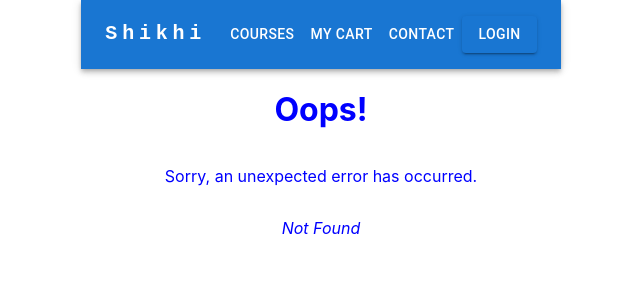
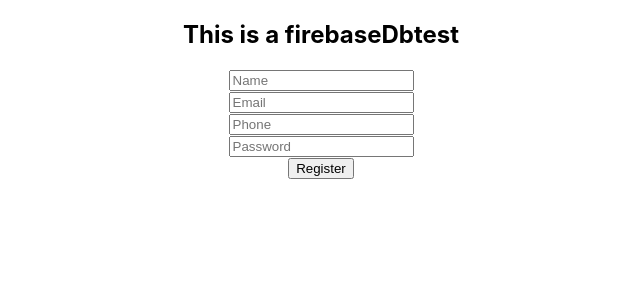
Before and after one commit to abrarCSE29/Shikhi, a React (Create React App) app: page /dbtest in a window 1280 px wide. Before the commit this address had no page. Shown: the top 300 px of the page, without its empty margins (319-959 px from the left). Built offline with nearby package versions, Linux system fonts and the light colour scheme.

Commit message:
firebase Demo Database test

```diff
--- /dev/null
+++ b/src/components/FIrebaseDbTest/FirebaseDbLogIn.jsx
@@ -0,0 +1,57 @@
+import { Box } from '@mui/material';
+import { collection, getDocs, getFirestore } from 'firebase/firestore';
+import React, { useEffect, useState } from 'react';
+import firebaseConfig from '../Firebase/FirebaseConfig';
+import { initializeApp } from 'firebase/app';
+
+const app = initializeApp(firebaseConfig);
+
+// Initialize Cloud Firestore and get a reference to the service
+const db = getFirestore(app);
+
+export default function FirebaseDbLogIn() {
+    const [userData, setUserData] = useState([]);
+    const [message, setMessage] = useState();
+    useEffect(() => {
+        const fetchData = async () => {
+            const querySnapshot = await getDocs(collection(db, 'userInformation'));
+            const users = [];
+            querySnapshot.forEach((doc) => {
+                users.push(doc.data());
+            });
+            setUserData(users);
+        };
+
+        fetchData();
+    }, []);
+
+    const handleOnSubmit = (e) => {
+        e.preventDefault();
+        let { email, password } = e.target;
+        email = email.value;
+        password = password.value;
+        //console.log(email);
+        userData.forEach(user => {
+            if (user.email === email && user.password === (password)) {
+                setMessage(`Logged in successfully as ${user.name}`);
+            }
+        })
+    };
+    return (
+        <Box
+            sx={{
+                textAlign: 'center',
+            }}
+        >
+            <h1>FirebaseDB Login</h1>
+            <form action="" method="get" onSubmit={handleOnSubmit}>
+                <input name='email' type="text" placeholder="Email" /><br />
+                <input name='password' type="password" placeholder="Password" /><br />
+                <button type="submit">Log In</button>
+            </form>
+            {
+                message && <div>{message}</div>
+            }
+        </Box>
+    );
+}
--- /dev/null
+++ b/src/components/FIrebaseDbTest/FirebaseDbTest.jsx
@@ -0,0 +1,51 @@
+import { Box } from '@mui/material'
+import React from 'react'
+import { initializeApp } from "firebase/app";
+import { addDoc, collection, getFirestore } from "firebase/firestore";
+import firebaseConfig from '../Firebase/FirebaseConfig';
+
+
+// Initialize Firebase
+const app = initializeApp(firebaseConfig);
+
+
+// Initialize Cloud Firestore and get a reference to the service
+const db = getFirestore(app);
+
+export default function FirebaseDbTest() {
+    const handleSubmit = async (e) => {
+        e.preventDefault();
+        //console.log(e.target);
+        const { name, email, mobileNumber, password } = e.target;
+        console.log(name.value, email.value, mobileNumber.value);
+        try {
+            const docRef = await addDoc(collection(db, "adminInformation"), {
+                name: name.value,
+                email: email.value,
+                mobileNumber: mobileNumber.value,
+                password: password.value,
+
+            });
+            console.log("Document written with ID: ", docRef.id);
+          } catch (e) {
+            console.error("Error adding document: ", e);
+          }
+    }
+    return (
+        <Box sx={{
+            marginLeft: 'auto',
+            marginRight: 'auto',
+            textAlign: 'center',
+            display: 'block'
+        }}>
+            <h2>This is a firebaseDbtest</h2>
+            <form onSubmit={handleSubmit}>
+                <input name='name' type='text' placeholder='Name' /><br></br>
+                <input name='email' type='text' placeholder='Email' /><br></br>
+                <input name='mobileNumber' type='text' placeholder='Phone' /><br></br>
+                <input name='password' type='text' placeholder='Password' /><br></br>
+                <input type='submit' value='Register'  />
+            </form>
+        </Box>
+    )
+}
```
Also changed, not shown: src/index.js (+10 -0 lines).
